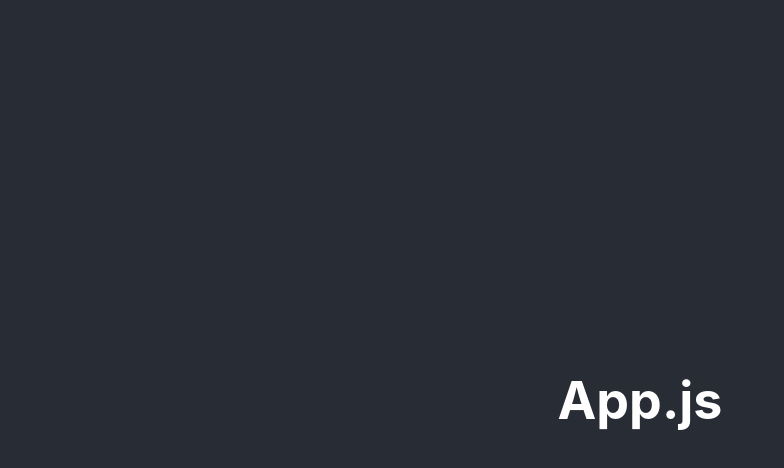
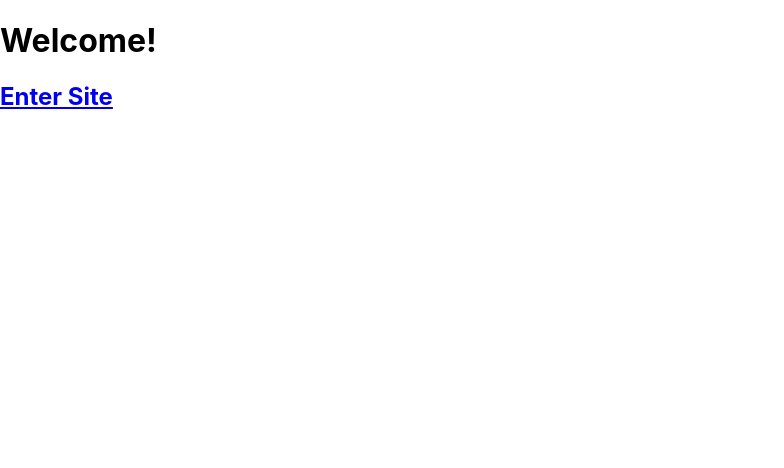
Before and after one commit to MadTofu22/MadTofu22.github.io, a React (Create React App) app: page /#/about in a window 1280 px wide. Shown: the top 468 px of the page, without its empty margins (0-784 px from the left). Built offline with nearby package versions, Linux system fonts and the light colour scheme.

Commit message:
initial react app functioning now

```diff
--- a/src/components/App/App.js
+++ b/src/components/App/App.js
@@ -1,14 +1,26 @@
-import React, {Component} from 'react';
-import './App.css';
+// React app imports
+import React, { Component } from 'react';
+import {HashRouter as Router, Route, Link} from 'react-router-dom';
+
+// Component imports
+import HomeDisplay from '../HomeDisplay/HomeDisplay';
+import NavBar from '../NavBar/NavBar';
 
 class App extends Component {
-  render () {
+
+  render() {
     return (
-      <div className="App">
-        <header className="App-header">
-          <h1>App.js</h1>
-        </header>
-      </div>
+        <Router>
+            <header>
+                <NavBar />
+            </header>
+            <main>
+                <h1>Welcome!</h1>
+                <h2><Link to='/home'>Enter Site</Link></h2>
+            </main>
+
+            <Route exact path='/home' component={HomeDisplay} />
+        </Router>
     );
   }
 }
--- a/src/components/NavBar/NavBar.js
+++ b/src/components/NavBar/NavBar.js
@@ -1,12 +1,15 @@
 import React, {Component} from 'react';
-import {hashRouter as Router, Route, Link} from 'react-router-dom';
+import {HashRouter as Router, Route, Link} from 'react-router-dom';
+
+// Import custom components
+
 
 class NavBar extends Component {
 
     render () {
         return (
             <Router>
-                <NavButton path='/home' />
+                {/* <NavButton path='/home' />
                 <NavButton path='/resume' />
                 <NavButton path='/prime' />
                 <NavButton path='/about' />
@@ -14,7 +17,7 @@ class NavBar extends Component {
                 <Route exact path='/home' component={HomeDisplay} />
                 <Route exact path='/resume' component={ResumeDisplay} />
                 <Route exact path='/prime' component={PrimeDisplay} />
-                <Route exact path='/about' component={AboutDisplay} />
+                <Route exact path='/about' component={AboutDisplay} /> */}
             </Router>
         );
     }
```
